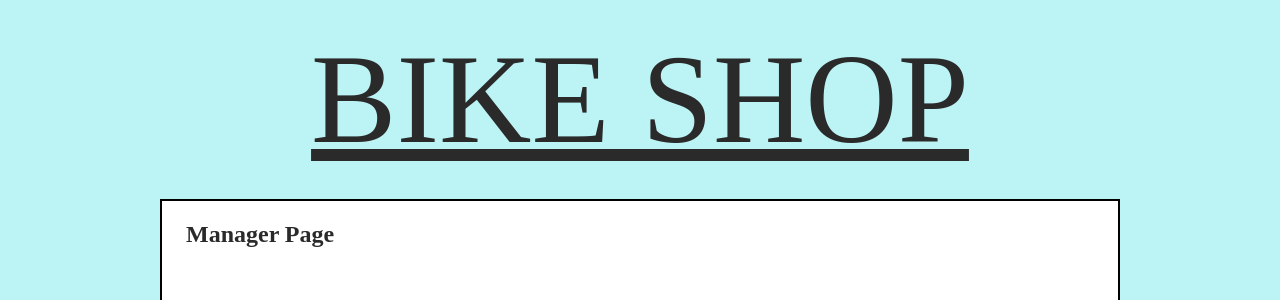
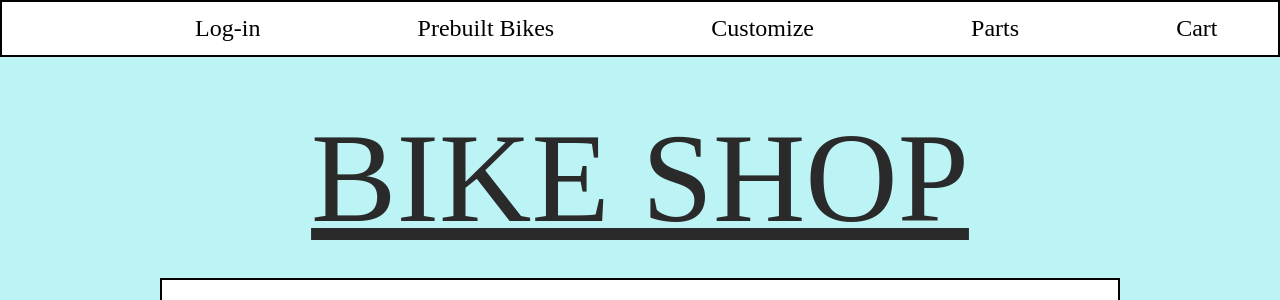
Before and after one commit to FinnMcGloshen/BikeShop, a Flask app: page /manager in a window 1280 px wide. Shown: the top 300 px of the page. Run offline with Flask 2, Linux system fonts and the light colour scheme; some libraries are stand-ins or nearby versions.

Commit message:
works but doesnt show on prebuilt

```diff
--- a/templates/manager.html
+++ b/templates/manager.html
@@ -1,6 +1,27 @@
 <!DOCTYPE html>
 <html lang="en">
 <head>
+    <div class="navbar">
+        <nav>
+            <ul>
+              <li>
+                  <a href="/">Log-in</a>
+              </li>
+              <li>
+                  <a href="/shop">Prebuilt Bikes</a>
+              </li>
+              <li>
+                  <a href="/Customize">Customize</a>
+              </li>
+              <li>
+                  <a href="/bio">Parts</a>
+              </li>
+              <li>
+                  <a href="/Checkout">Cart</a>
+              </li>
+            </ul>
+          </nav>
+        </div>
     <meta charset="UTF-8">
     <meta http-equiv="X-UA-Compatible" content="IE=edge">
     <meta name="viewport" content="width=device-width, initial-scale=1.0">
@@ -177,6 +198,7 @@
     </div>
 </body>
 <script>
+    newitemnum = 13
     function removeItem(shopitem){
         shopitem.parentNode.removeChild(shopitem);
         console.log('item removed!')
@@ -201,6 +223,7 @@
 $("#btn_add").click(function() {
 // let fileList = ximage.files;
 console.log('here1')
+newitemnum + 1
 let newitem = document.getElementById('ItemName').value
 let newprice = document.getElementById('ItemPrice').value
 let newdesc = document.getElementById('ItemDesc').value
@@ -210,8 +233,8 @@ let _div = document.createElement('div');
 // node.setAttribute('id', "text")
 //adds the list item to the ul tag
 // document.querySelector('shopitems').appendChild(node);
-_div.innerHTML = "<div class='shopitem' id='item13'><div class='tooltip shop-item-title'><u>"+newitem+"</u></div><img class='shop-item-image' src='static/uploads/redbike.jpg'><span class='shop-item-price'>"+newprice+"</span><div><p>"+newdesc+"</p><div class='shop-item-details' style='margin-top: -4%;''><button class='btn btn-primary shop-item-button'type='button' onclick='removeItem(item13)' >Remove</button></div></div></div>"
-localStorage.setItem(_div)
+_div.innerHTML = "<div class='shopitem' id='item"+newitemnum+"'><div class='tooltip shop-item-title'><u>"+newitem+"</u></div><img class='shop-item-image' src='static/uploads/redbike.jpg'><span class='shop-item-price'>"+newprice+"</span><div><p>"+newdesc+"</p><div class='shop-item-details' style='margin-top: -4%;''><button class='btn btn-primary shop-item-button'type='button' onclick='removeItem(item13)' >Remove</button></div></div></div>"
+localStorage.setItem('newitem',_div)
 console.log(newitem)
 console.log(newprice)
 console.log(newdesc)
--- a/templates/prebuilt.html
+++ b/templates/prebuilt.html
@@ -233,4 +233,9 @@
         <br /><br />
     </div>
 </body>
+<script>
+    let _div = document.createElement('div');
+    let x = localStorage.getItem('newitem')
+    shopitems.appendChild(x)
+</script>
 </html>
```
